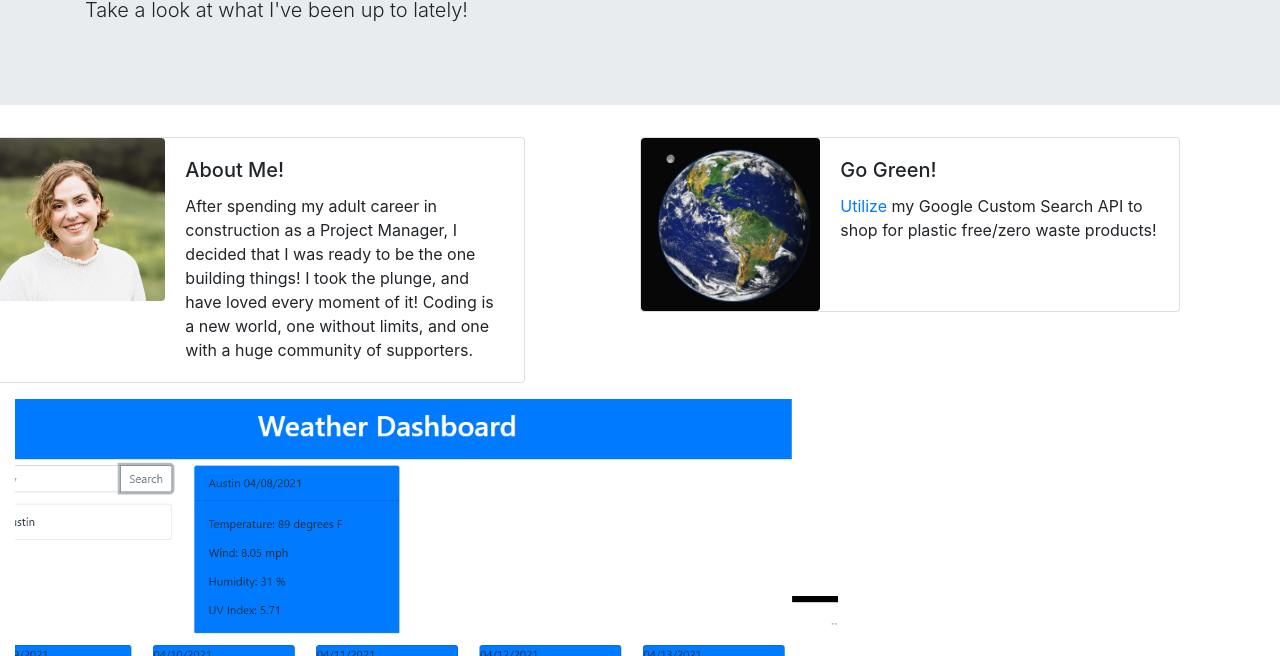
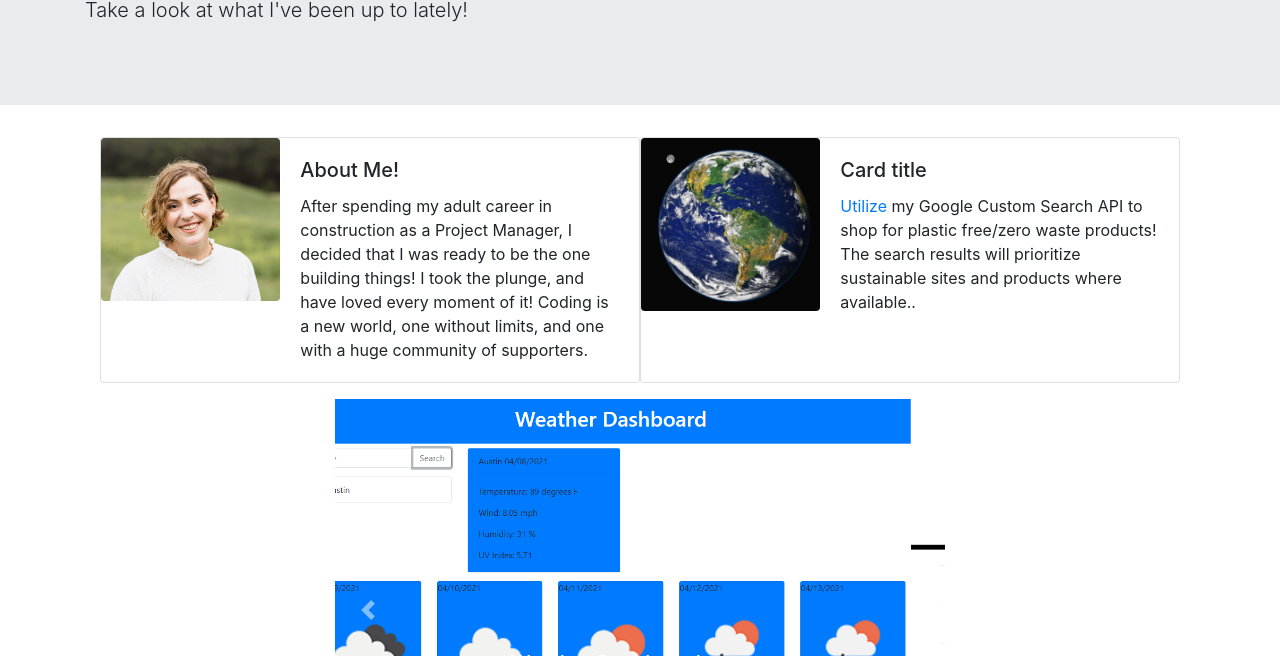
Before and after one commit to jenna4285/JennaGarrison, a plain HTML site: page index.html in a window 1280 px wide. Shown: the part 144-800 px from the top of the page. Drawn offline with nearby package versions, Linux system fonts and the light colour scheme.

Commit message:
update to alignment of divs

```diff
--- /dev/null
+++ b/Green/script.js
@@ -0,0 +1 @@
+const key = AIzaSyBzrYiQeaO5GMivGlgxRs9ZyBe0QWbePdw
--- a/index.html
+++ b/index.html
@@ -17,9 +17,9 @@
     </div>
     <!-- Nav Bar -->
     <!-- about me -->
-    <div class="row">
-    <div class="col-md-6">
-    <div class="card mb-3 row" style="max-width: 540px;">
+  <div class="d-flex justify-content-center
+    <div class="card-deck">
+      <div class="card mb-3" style="max-width: 540px;">
           <div class="row no-gutters">
             <div class="col-md-4">
               <img src="/Images/currentphoto.jpg" alt="Person Smiling at Camera" class="rounded float-left card-img">
@@ -28,24 +28,19 @@
               <div class="card-body">
                 <h5 class="card-title">About Me!</h5>
                 <p class="card-text">After spending my adult career in construction as a Project Manager, I decided that I was ready to be the one building things! I took the plunge, and have loved every moment of it! Coding is a new world, one without limits, and one with a huge community of supporters.</p>
-            <!-- <p class="card-text"><small class="text-muted">Last updated 3 mins ago</small></p> -->
               </div>
             </div>
           </div>
         </div>
-    </div>
-    <div class="col-md-6">
-    <div class="card mb-3 row" style="max-width: 540px;">
+        <div class="card mb-3" style="max-width: 540px;">
           <div class="row no-gutters">
             <div class="col-md-4">
               <img src="/Images/bluemarble3k-smaller-nasa_custom-644f0b7082d6d0f6814a9e82908569c07ea55ccb-s800-c85.jpeg" alt="Planet Earth from Space with Moon in Distance" class="rounded float-left card-img">
             </div>
             <div class="col-md-8">
               <div class="card-body">
-            <h5 class="card-title">Go Green!</h5>
-            <p class="card-text"><a href="./Green/GreenGoggles/green.html" target="_blank" >Utilize</a> my Google Custom Search API to shop for plastic free/zero waste products!</p>
-            <!-- <p class="card-text"><small class="text-muted">Last updated 3 mins ago</small></p> -->
-          </div>
+                <h5 class="card-title">Card title</h5>
+                <p class="card-text"><a href="./Green/green.html" target="_blank" >Utilize</a> my Google Custom Search API to shop for plastic free/zero waste products! The search results will prioritize sustainable sites and products where available..</p>
               </div>
             </div>
           </div>
@@ -53,7 +48,8 @@
     </div>
   </div>
     <!-- Project Carousel -->
-    <div id="carouselExampleCaptions" class="carousel slide col-md-8 d-flex align-items-center justify-content-center" data-ride="carousel">
+    <div class="d-flex justify-content-center">
+      <div id="carouselExampleCaptions" class="carousel slide col-6 " data-ride="carousel">
       <ol class="carousel-indicators">
         <li data-target="#carouselExampleCaptions" data-slide-to="0" class="active"></li>
         <li data-target="#carouselExampleCaptions" data-slide-to="1"></li>
@@ -91,6 +87,7 @@
         <span class="sr-only">Next</span>
       </a>
     </div>
+  </div>
 
 
 
```
Also changed, not shown: Green/green.html (added, +32 -0 lines), Green/images/ocean.jpeg (added), 2 other files. Lines whose indentation alone changed are shown as unchanged.
